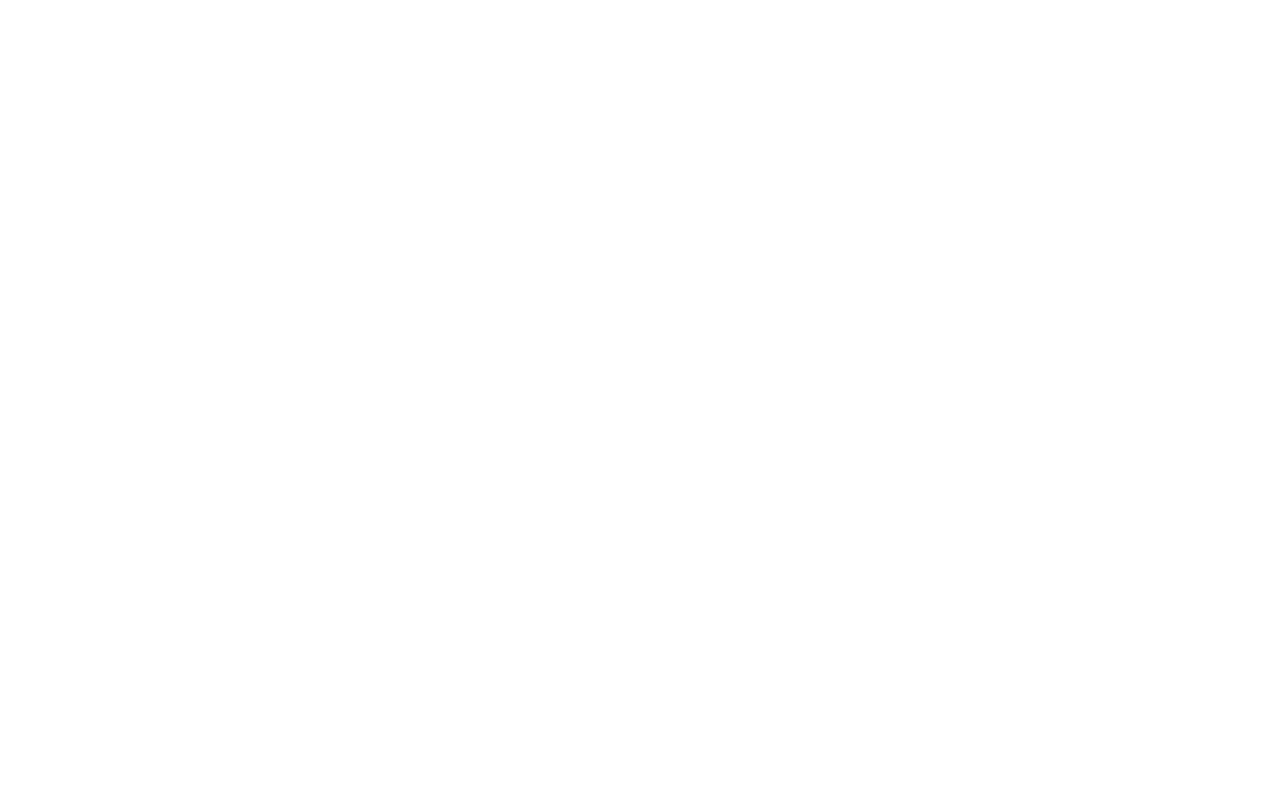
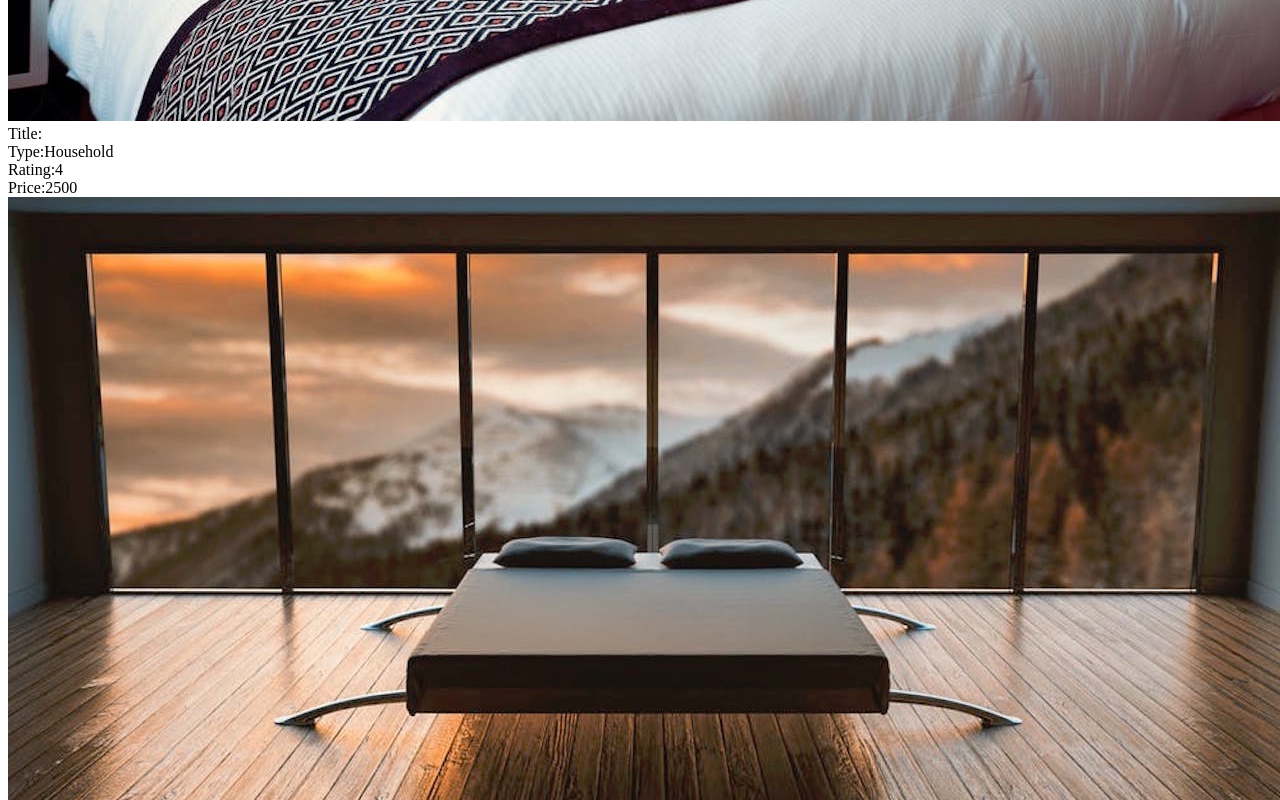
Before and after one commit to Shivendra437/housingproduct, a React (Create React App) app: page / in a window 1280 px wide. Shown: the part 840-1640 px from the top of the page. Before the commit the page ends 800 px from the top, so only its background shows below. Built offline with nearby package versions, Linux system fonts and the light colour scheme.

Commit message:
updation in product and room formation

```diff
--- a/src/App.js
+++ b/src/App.js
@@ -1,3 +1,4 @@
+import Heading from "./Heading";
 import Navbar from "./Navbar";
 import Product from "./Product";
 
@@ -5,6 +6,8 @@ export default function App() {
   return (
     <>
       <Navbar />
+      <br />
+      <Heading name={"OUR PRODUCTS"} />
       <Product />
     </>
   );
--- /dev/null
+++ b/src/Heading.jsx
@@ -0,0 +1,9 @@
+import React from "react";
+
+export default function Heading(props) {
+  return (
+    <>
+      <h1>{props.name}</h1>
+    </>
+  );
+}
--- a/src/Product.jsx
+++ b/src/Product.jsx
@@ -4,6 +4,7 @@ import Room from "./Room";
 export default function Product() {
   let iteams = [
     {
+      id: 1,
       title: "queen panel bed",
       type: "Household",
       price: 2500,
@@ -12,6 +13,7 @@ export default function Product() {
     },
 
     {
+      id: 2,
       name: "king panel bed",
       type: "Household",
       price: 3000,
@@ -19,6 +21,7 @@ export default function Product() {
       image: "./images/product-2.jpeg"
     },
     {
+      id: 3,
       name: "single panel bed",
       type: "Household",
       price: 2200,
@@ -26,6 +29,7 @@ export default function Product() {
       image: "./images/product-3.jpeg"
     },
     {
+      id: 4,
       name: "twin panel bed",
       type: "Household",
       price: 2800,
@@ -33,6 +37,7 @@ export default function Product() {
       image: "./images/product-4.jpeg"
     },
     {
+      id: 5,
       name: "fridge",
       type: "Kitchen",
       price: 1880,
@@ -40,6 +45,7 @@ export default function Product() {
       image: "./images/product-5.jpeg"
     },
     {
+      id: 6,
       name: "dresser",
       type: "furniture",
       price: 3200,
@@ -47,6 +53,7 @@ export default function Product() {
       image: "./images/product-6.jpeg"
     },
     {
+      id: 7,
       name: "Coombes",
       type: "Lounge",
       price: 4500,
@@ -54,6 +61,7 @@ export default function Product() {
       image: "./images/product-7.jpeg"
     },
     {
+      id: 8,
       name: "Keeve Set",
       type: "Tables & Chairs",
       price: 1300,
@@ -64,11 +72,18 @@ export default function Product() {
 
   return (
     <>
-      {/* iteams.map((el)=>{ */}
-      {/* //   return <Room names={el.name} type={el.type} price={el.price} rating={el.rating}image={el.image}/> */}
-      {/* // }
-// )
-//     } */}
+      {iteams.map((el) => {
+        return (
+          <Room
+            key={el.id}
+            names={el.name}
+            type={el.type}
+            price={el.price}
+            rating={el.rating}
+            image={el.image}
+          />
+        );
+      })}
     </>
   );
 }
--- a/src/Room.js
+++ /dev/null
@@ -1,13 +0,0 @@
-import React from "react";
-
-export default function Room(props) {
-  return (
-    <>
-      <div>{props.names}</div>
-      <div>{props.type}</div>
-      <div>{props.rating}</div>
-      <div>{props.price}</div>
-      <img src={props.image} alt="room" />
-    </>
-  );
-}
--- /dev/null
+++ b/src/Room.jsx
@@ -0,0 +1,13 @@
+import React from "react";
+
+export default function Room(props) {
+  return (
+    <>
+      <img src={props.image} alt="room" />
+      <div> Title:{props.names}</div>
+      <div>Type:{props.type}</div>
+      <div>Rating:{props.rating}</div>
+      <div>Price:{props.price}</div>
+    </>
+  );
+}
```
